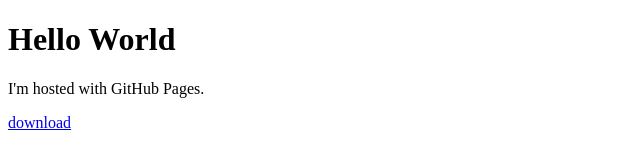
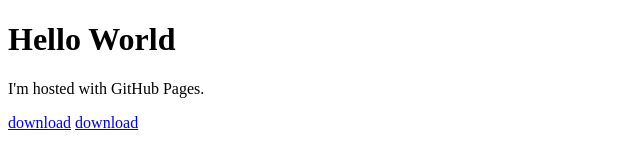
Before and after one commit to geodot/geodot.github.io, a plain HTML site: page index.html in a window 1280 px wide. Shown: the full height of the page, 0-640 px from the left. Drawn offline with Linux system fonts and the light colour scheme.

Commit message:
Update index.html

```diff
--- a/index.html
+++ b/index.html
@@ -4,5 +4,6 @@
 <h1>Hello World</h1>
 <p>I'm hosted with GitHub Pages.</p>
   <a href="iptv.m3u">download</a>
+  <a href="januar.m3u">download</a>
 </body>
 </html>
```
